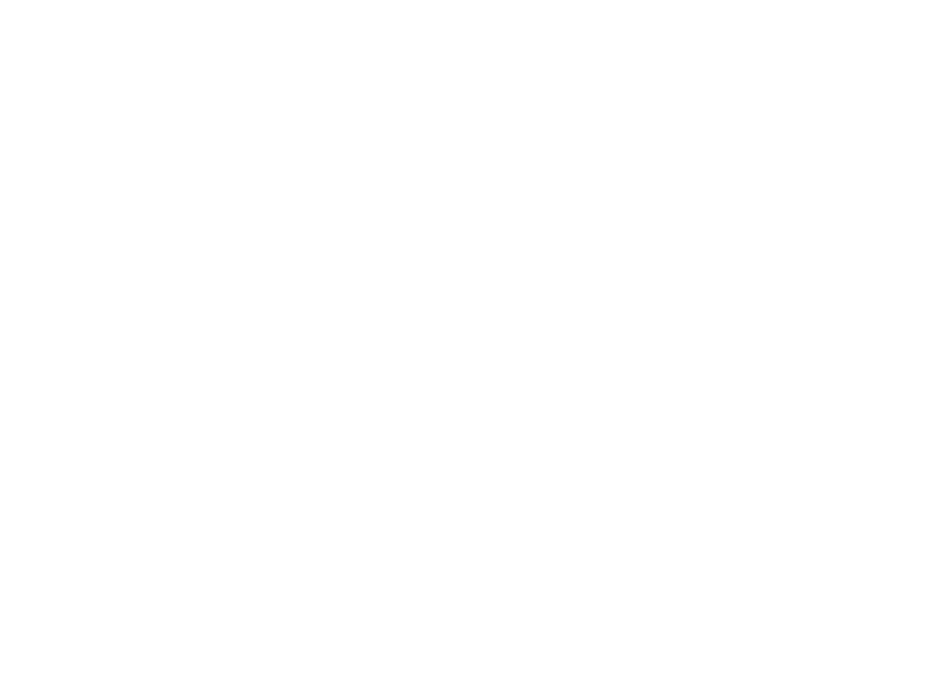
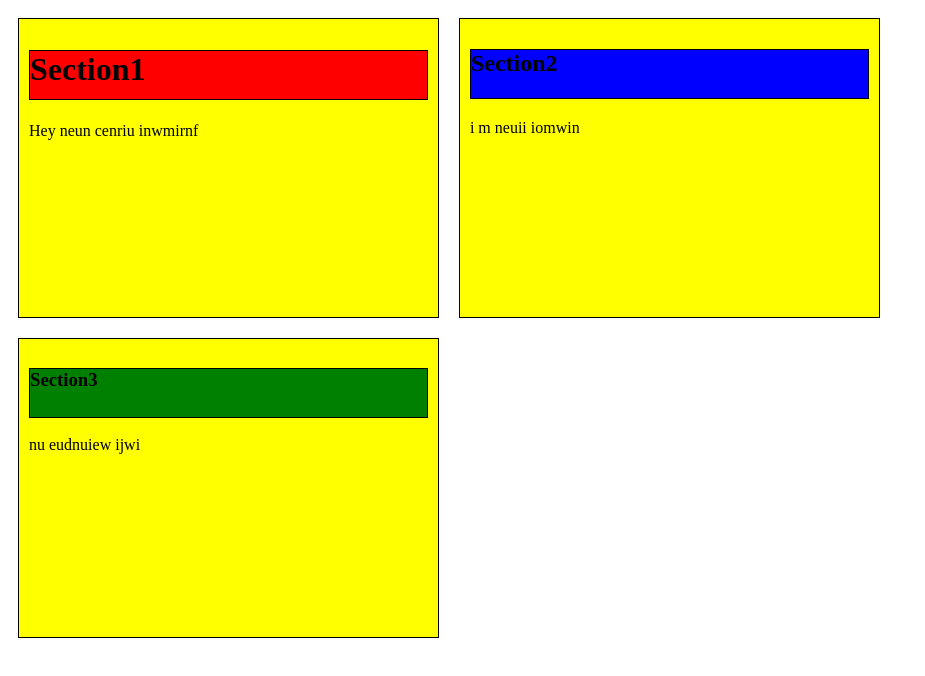
Before and after one commit to neild162/coursera-test, a plain HTML site: page index.html in a window 1280 px wide. Shown: the whole page, without its empty margins (0-925 px from the left). Drawn offline with Linux system fonts and the light colour scheme.

Commit message:
Add files via upload

```diff
--- a/index.html
+++ b/index.html
@@ -0,0 +1,70 @@
+<!doctype html>
+<html>
+<head>
+	<meta charset="utf-8 content='width=device-width, initial-scale=1'">
+	<title>My Website</title>
+<style>
+*{
+	box-sizing: border-box;
+}
+
+/*BASE STYLES*/
+.column{
+	background-color: yellow;
+	border: 1px solid black;
+	margin:10px;
+	padding:10px;
+}
+h1{
+	background-color: red;
+	border: 1px solid black;
+	height: 50px;
+}
+h2{
+	background-color: blue;
+	border: 1px solid black;
+	height:50px;
+}
+h3{
+	background-color: green;
+	border: 1px solid black;
+	height:50px;
+}
+/*DESKTOP VIEW*/
+@media (min-width: 992px){
+	.column{
+		float: left;
+		width: 33.3%;
+		height: 300px
+	}
+
+}
+/*TABLET VIEW*/
+@media (min-width: 768px) and (max-width: 991px){
+   .column{
+	width: 50%
+    }
+}
+@media (max-width: 767px){
+    .column{width:100%
+    }
+}
+</style>
+</head>
+<body>
+<div class ="row">
+  <div class ="column">
+	<h1>Section1</h1>
+	<p>Hey neun cenriu inwmirnf</p>
+  </div>
+  <div class="column">
+    <h2>Section2</h2>
+    <p>i m neuii iomwin</p>
+  </div>
+  <div class="column">
+    <h3>Section3</h3>
+    <p>nu eudnuiew ijwi</p>
+  </div>
+</div>
+</body>
+</html>
```
